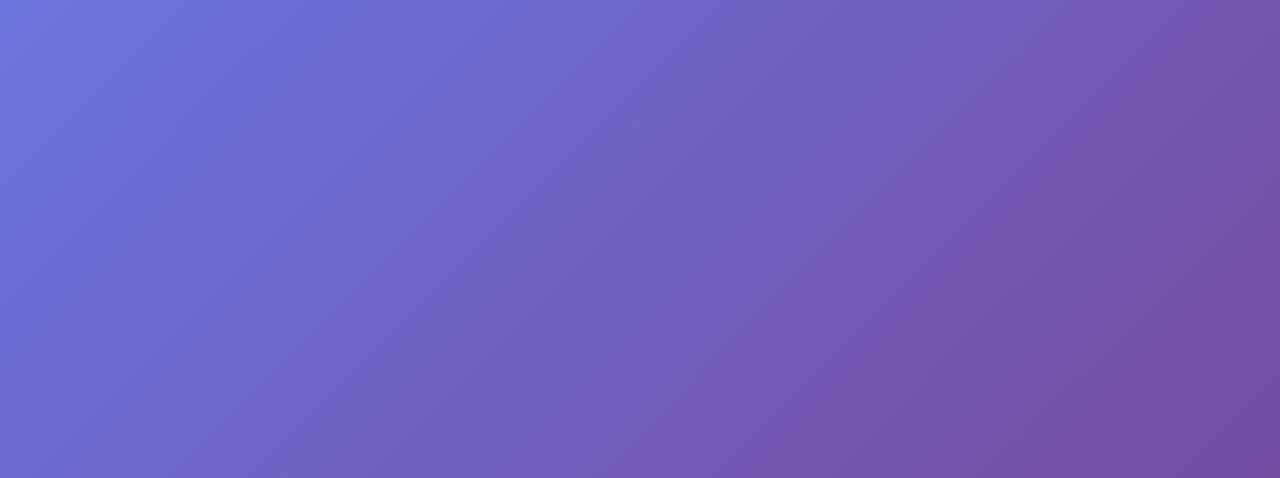
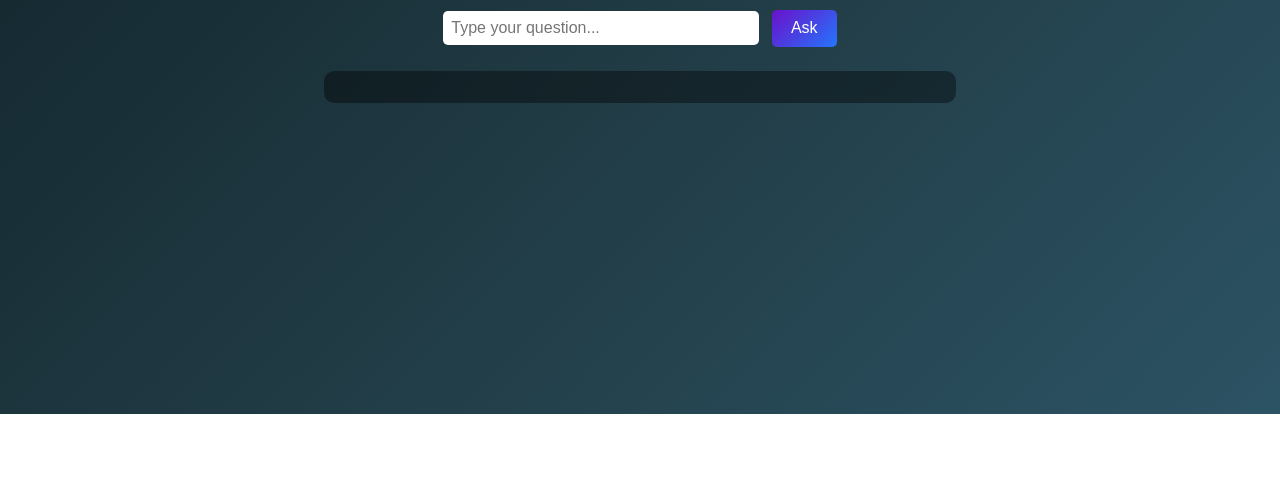
Before and after one commit to Backerjr/Rozmowa-Szko-a, a plain HTML site: page index.html in a window 1280 px wide. Shown: the part 386-864 px from the top of the page. After the commit the page ends 800 px from the top, so only its background shows below. Drawn offline with Linux system fonts and the light colour scheme.

Commit message:
Update index.html
Signed-off-by: Backerjr <ahmedbackerjr@gmail.com>

```diff
--- a/index.html
+++ b/index.html
@@ -3,36 +3,71 @@
 <head>
   <meta charset="UTF-8" />
   <meta name="viewport" content="width=device-width, initial-scale=1.0" />
-  <title>Ask Wiktoria</title>
-
+  <title>Rozmowa: Wiktoria AI Assistant</title>
   <style>
     body {
-      font-family: sans-serif;
-      min-height: 100vh;
       margin: 0;
-      padding: 2rem;
-
-      /* 🌌 Background */
-      background: linear-gradient(135deg, #667eea, #764ba2);
-      color: white;
-
+      height: 100vh;
       display: flex;
       flex-direction: column;
+      justify-content: center;
       align-items: center;
-      justify-content: center;
+      font-family: Arial, sans-serif;
+      background: linear-gradient(135deg, #0f2027, #203a43, #2c5364);
+      background-size: cover;
+      color: white;
       text-align: center;
     }
 
     h1 {
-      margin-bottom: 1rem;
+      font-size: 2.5rem;
+      margin-bottom: 1.5rem;
     }
 
     input {
       width: 300px;
       padding: 0.5rem;
-      margin: 0.5rem;
-      border-radius: 6px;
+      font-size: 1rem;
+      border-radius: 5px;
       border: none;
+      margin-right: 0.5rem;
     }
 
     button {
+      padding: 0.6rem 1.2rem;
+      font-size: 1rem;
+      background: #6a11cb;
+      background: linear-gradient(135deg, #6a11cb, #2575fc);
+      border: none;
+      border-radius: 5px;
+      color: white;
+      cursor: pointer;
+    }
+
+    button:hover {
+      opacity: 0.9;
+    }
+
+    pre {
+      margin-top: 1.5rem;
+      white-space: pre-wrap;
+      background: rgba(0, 0, 0, 0.4);
+      padding: 1rem;
+      border-radius: 10px;
+      width: 80%;
+      max-width: 600px;
+      text-align: left;
+    }
+  </style>
+</head>
+<body>
+  <h1>Ask Wiktoria 🌙</h1>
+  <div>
+    <input id="prompt" placeholder="Type your question..." />
+    <button id="ask">Ask</button>
+  </div>
+  <pre id="result"></pre>
+
+  <script src="script.js"></script>
+</body>
+</html>
```
